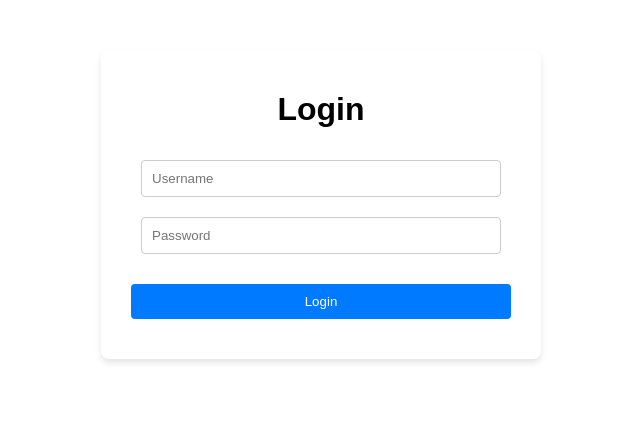
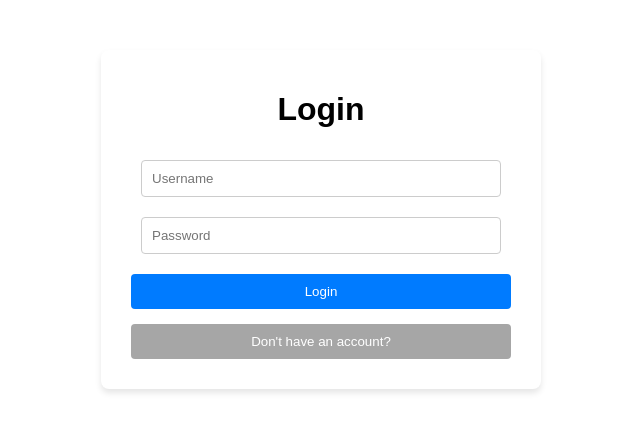
Before and after one commit to bhabtu/django-react-notes-app, a React (Vite) app in the folder frontend/: page /login in a window 1280 px wide. Shown: the top 432 px of the page, without its empty margins (319-959 px from the left). Built offline with nearby package versions, Linux system fonts and the light colour scheme; no server answers.

Commit message:
feat: Add toggle button between Login and Register forms

```diff
--- a/frontend/src/components/Form.jsx
+++ b/frontend/src/components/Form.jsx
@@ -37,6 +37,15 @@ function Form({ route, method }) {
     }
   };
 
+  const handleRedirect = () => {
+    // Navigate to the opposite page (login <-> register)
+    if (method === "login") {
+      navigate("/register");
+    } else {
+      navigate("/login");
+    }
+  };
+
   return (
     <form onSubmit={handleSubmit} className="form-container">
       <h1>{name}</h1>
@@ -58,6 +67,15 @@ function Form({ route, method }) {
       <button className="form-button" type="submit" disabled={loading}>
         {name}
       </button>
+      <button
+        type="button"
+        onClick={handleRedirect}
+        className="form-button form-button-redirect"
+      >
+        {method === "login"
+          ? "Don't have an account?"
+          : "Already have an account?"}
+      </button>
     </form>
   );
 }
--- a/frontend/src/styles/Form.css
+++ b/frontend/src/styles/Form.css
@@ -22,7 +22,7 @@
   .form-button {
     width: 95%;
     padding: 10px;
-    margin: 20px 0;
+    margin: 10px 0;
     background-color: #007bff;
     color: white;
     border: none;
@@ -34,3 +34,16 @@
   .form-button:hover {
     background-color: #0056b3;
   }
+
+  .form-button-redirect {
+    background-color: #a6a6a6;
+    color: white;
+    border-radius: 4px;
+    cursor: pointer;
+    transition: background-color 0.2s ease-in-out;
+    margin-top: 5px;
+  }
+
+  .form-button-redirect:hover {
+    background-color: #808080;
+  }
```
